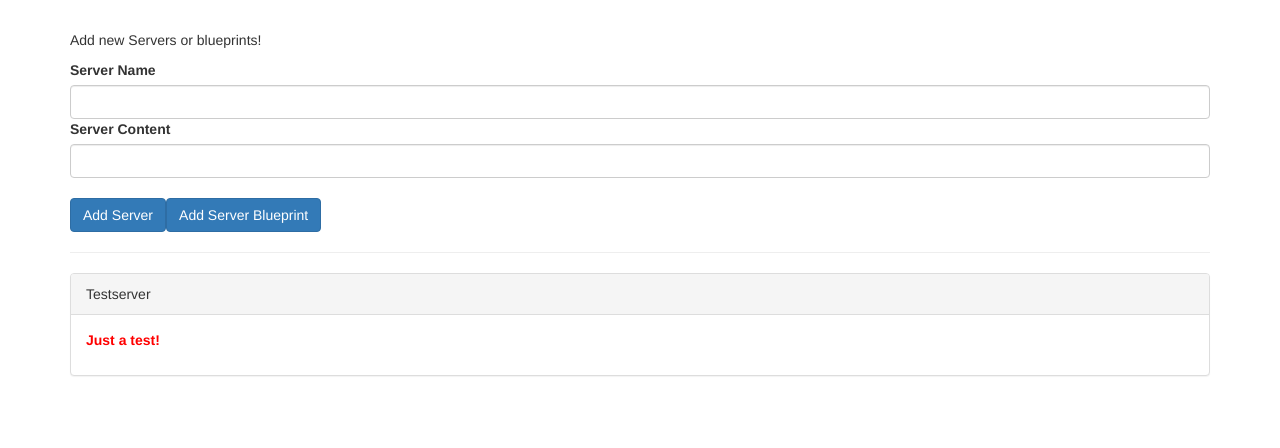
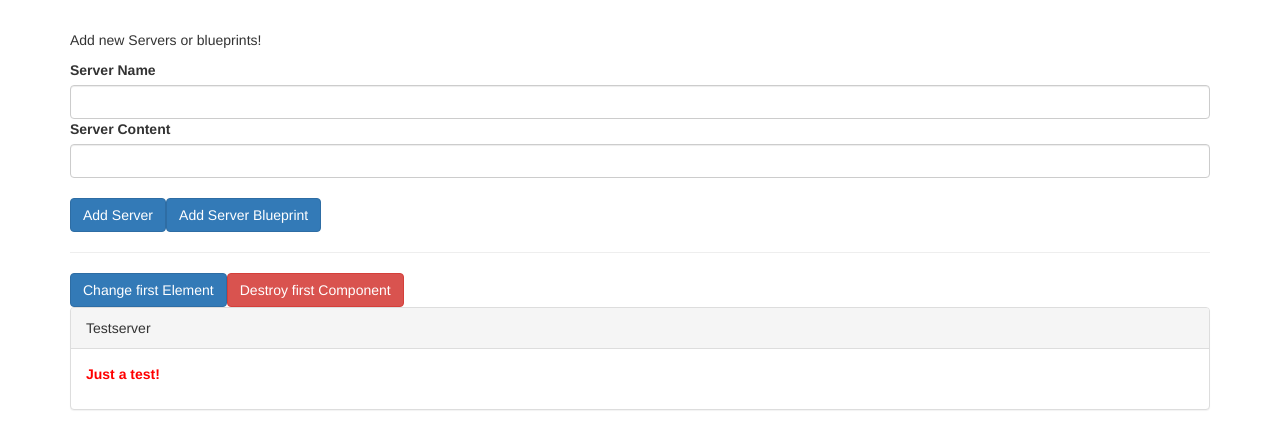
Before and after one commit to msrecec/secondApp, an Angular app: page / in a window 1280 px wide. Shown: the top 448 px of the page. Built offline with nearby package versions, Linux system fonts and the light colour scheme.

Commit message:
implemented lifecycle hooks

```diff
--- a/src/app/app.component.html
+++ b/src/app/app.component.html
@@ -3,7 +3,10 @@
   <hr>
   <div class="row">
     <div class="col-xs-12">
-      <app-server-element *ngFor="let serverElement of serverElements" [srvElement]='serverElement'>
+      <button class="btn btn-primary" (click)="onChangeFirst()">Change first Element</button>
+      <button class="btn btn-danger" (click)="onDestroyFirst()">Destroy first Component</button>
+      <app-server-element *ngFor="let serverElement of serverElements" [srvElement]='serverElement'
+        [name]="serverElement.name">
         <p>
           <strong *ngIf="serverElement.type === 'server'" style="color: red">{{ serverElement.content }}</strong>
           <em *ngIf="serverElement.type === 'blueprint'">{{ serverElement.content }}</em>
--- a/src/app/app.component.ts
+++ b/src/app/app.component.ts
@@ -28,4 +28,22 @@ export class AppComponent {
       content: blueprintData.serverContent,
     });
   }
+
+  /**
+   * Get's called after the first element has been changed
+   *
+   */
+
+  onChangeFirst() {
+    this.serverElements[0].name = 'Changed!';
+  }
+
+  /**
+   * Get's called after the first element has been destroyed
+   *
+   */
+
+  onDestroyFirst() {
+    this.serverElements.splice(0, 1);
+  }
 }
--- a/src/app/server-element/server-element.component.html
+++ b/src/app/server-element/server-element.component.html
@@ -1,5 +1,6 @@
 <div class="panel panel-default">
-  <div class="panel-heading">{{ element.name }}</div>
+  <!-- <div class="panel-heading">{{ element.name }}</div> -->
+  <div class="panel-heading">{{ name }}</div>
   <div class="panel-body">
     <ng-content></ng-content>
   </div>
--- a/src/app/server-element/server-element.component.ts
+++ b/src/app/server-element/server-element.component.ts
@@ -1,4 +1,17 @@
-import { Component, Input, OnInit, ViewEncapsulation } from '@angular/core';
+import {
+  AfterContentChecked,
+  AfterContentInit,
+  AfterViewChecked,
+  AfterViewInit,
+  Component,
+  DoCheck,
+  Input,
+  OnChanges,
+  OnDestroy,
+  OnInit,
+  SimpleChanges,
+  ViewEncapsulation,
+} from '@angular/core';
 
 @Component({
   selector: 'app-server-element',
@@ -6,14 +19,100 @@ import { Component, Input, OnInit, ViewEncapsulation } from '@angular/core';
   styleUrls: ['./server-element.component.css'],
   encapsulation: ViewEncapsulation.Emulated, // None -- to disable view encapsulation, ShadowDom -- similar to Emulated, Emulated -- the default
 })
-export class ServerElementComponent implements OnInit {
+export class ServerElementComponent
+  implements
+    OnInit,
+    OnChanges,
+    DoCheck,
+    AfterContentInit,
+    AfterContentChecked,
+    AfterViewInit,
+    AfterViewChecked,
+    OnDestroy
+{
   @Input('srvElement') element: {
     type: string;
     name: string;
     content: string;
   };
+  @Input() name: string;
 
-  constructor() {}
+  constructor() {
+    console.log('Constructor called!');
+  }
 
-  ngOnInit(): void {}
+  /**
+   * Get's called before the component has been destroyed
+   *
+   */
+
+  ngOnDestroy(): void {
+    console.log('ngOnDestroy called!');
+  }
+
+  /**
+   * Get's called after the content has been checked
+   *
+   */
+
+  ngAfterViewInit(): void {
+    console.log('ngAfterViewInit called!');
+  }
+
+  /**
+   * Get's called after the view has been initialized
+   *
+   */
+
+  ngAfterViewChecked(): void {
+    console.log('ngAfterViewChecked called!');
+  }
+
+  /**
+   * Gets called after every change detection cycle
+   *
+   */
+
+  ngAfterContentChecked(): void {
+    console.log('ngAfterContentChecked called!');
+  }
+
+  /**
+   * Get's called when content is projected into a component for the first time (init)
+   * via <ng-content></ng-content>
+   *
+   */
+
+  ngAfterContentInit(): void {
+    console.log('ngAfterContentInit called!');
+  }
+
+  /**
+   * Gets called when ever Angular checks for changes
+   *
+   */
+
+  ngDoCheck(): void {
+    console.log('ngDoCheck called!');
+  }
+
+  /**
+   * Gets called when ever input field is changed
+   *
+   * @param changes changed element from input field that has been changed
+   */
+
+  ngOnChanges(changes: SimpleChanges): void {
+    console.log('ngOnChanges called!');
+    console.log(changes);
+  }
+
+  /**
+   * Gets called on initialization of component
+   *
+   */
+
+  ngOnInit(): void {
+    console.log('ngOnInit called!');
+  }
 }
```
